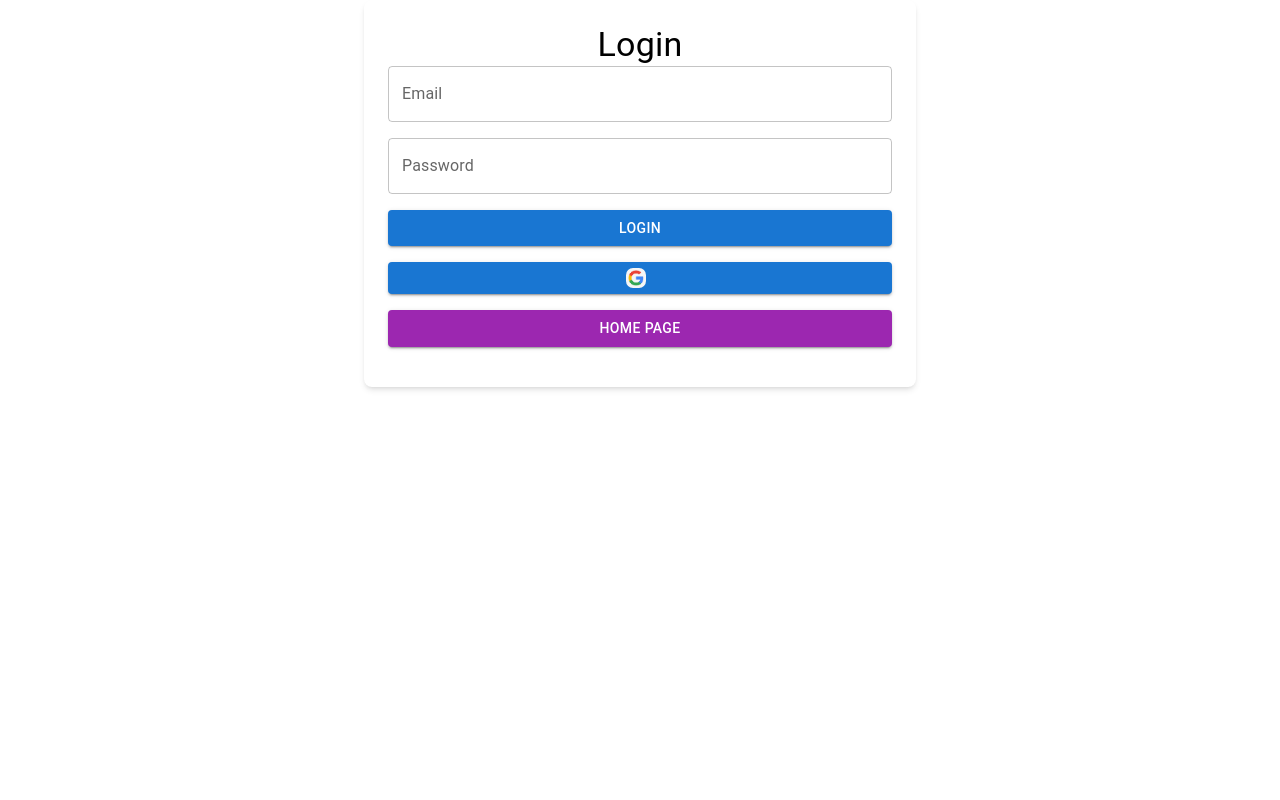
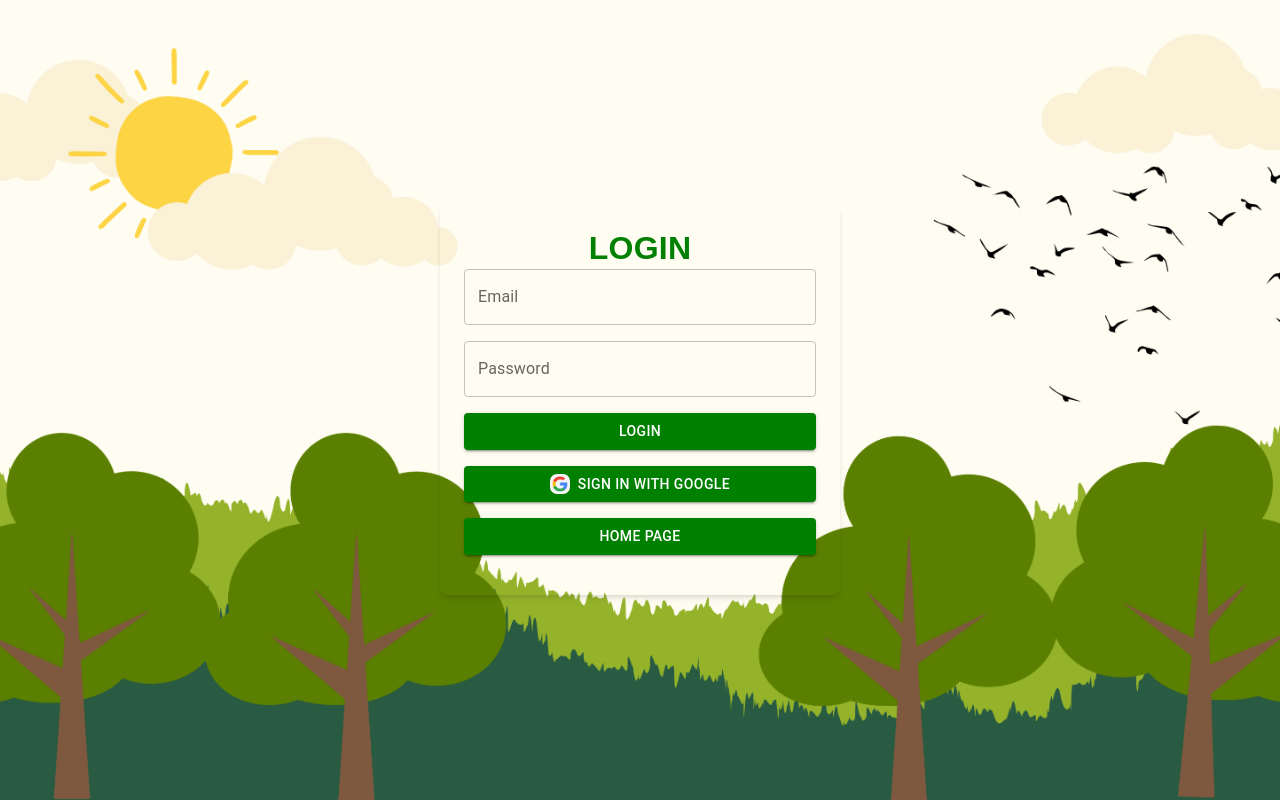
Before and after one commit to ujjwalaa7/AIFlashcards, a Next.js app: page /login in a window 1280 px wide. Built offline with nearby package versions, Linux system fonts and the light colour scheme; no server answers.

Commit message:
login-page design

```diff
--- a/app/components/loginpage.js
+++ b/app/components/loginpage.js
@@ -6,6 +6,7 @@ import { TextField, Button, Container, Typography, Box, Stack } from '@mui/mater
 import { useAuthState } from 'react-firebase-hooks/auth';
 import { auth } from '@/firebase';
 import 'tailwindcss/tailwind.css';
+import { FormatBold } from '@mui/icons-material';
 
 export default function LoginPage() {
     const [ email, setEmail ] = useState('');
@@ -47,10 +48,28 @@ export default function LoginPage() {
       }
 
       return (
-    <Container maxWidth="sm" className="flex flex-col items-center justify-center min-h-screen">
-      <Box className="w-full p-6 bg-white rounded-lg shadow-md">
-        <Typography variant="h4" className="mb-4 text-center">
-          Login
+        <Container
+        maxWidth="false"
+        className="flex items-center justify-center min-h-screen"
+        style={{
+          display: 'flex',
+          alignItems: 'center',
+          justifyContent: 'center',
+          minHeight: '100vh',
+          backgroundImage: 'url(/images/trees.png)',
+          backgroundSize: 'cover',
+          backgroundPosition: 'center',
+          backgroundColor: 'darkgreen',
+          backgroundRepeat: 'no-repeat',
+          margin: 0,
+          padding: 0,
+      }}
+    >
+           <Box
+        className="bg-green rounded-lg shadow-md"
+        style={{ width: '400px', padding: '24px',color:'green', fontFamily:'fantasy', FormatBold }}
+      >   <Typography variant="h4" className="mb-4 text-center" style={{ fontFamily: 'Times Roman, sans-serif', fontSize: '2rem',fontWeight:'bold' }}>
+                LOGIN
             </Typography>
             <Stack spacing={2} className="mb-4">
                 <TextField
@@ -72,25 +91,42 @@ export default function LoginPage() {
                 />
                 <Button
                     variant="contained"
-          color="primary"
                     fullWidth
                     onClick={handleEmailLogin}
+                    sx={{
+                      backgroundColor: 'green',
+                      color: 'white',
+                      '&:hover': {
+                        backgroundColor: 'teal',
+                        opacity: 0.8,
+                      },
+                    }}
                 >
                     Login
                 </Button>
                 <Button
                     variant="contained"
-          color="primary"
                     fullWidth
                     onClick={handleGoogleLogin}
+                    style={{ backgroundColor: 'green', color: 'white' }}
                 >
                     <img src='/images/google-logo.png' alt='Google Logo' style={{ width: '20px', marginRight: '8px', borderRadius: '35%' }} />
+                    Sign in with Google
                 </Button>
                 <Button
                     variant="contained"
-            color="secondary"
                     fullWidth
-            onClick={() => router.push('/')}>
+                    onClick={() => router.push('/')}
+                    // style={{ backgroundColor: 'green', color: 'white' }}
+                    sx={{
+                      backgroundColor: 'green',
+                      color: 'white',
+                      '&:hover': {
+                        backgroundColor: 'teal',
+                        opacity: 0.8,
+                      },
+                    }}
+                >
                     Home Page
                 </Button>
             </Stack>
--- a/app/components/signuppage.js
+++ b/app/components/signuppage.js
@@ -36,11 +36,29 @@ export default function SignUpPage() {
   };
 
   return (
-    <Container maxWidth="sm" className="flex flex-col items-center justify-center min-h-screen">
-      <Box className="w-full p-6 bg-white rounded-lg shadow-md">
-        <Typography variant="h4" className="mb-4 text-center">
-          Sign Up
-        </Typography>
+    <Container
+    maxWidth="false"
+    className="flex items-center justify-center min-h-screen"
+    style={{
+      display: 'flex',
+      alignItems: 'center',
+      justifyContent: 'center',
+      minHeight: '100vh',
+      backgroundImage: 'url(/images/trees.png)',
+      backgroundSize: 'cover',
+      backgroundPosition: 'center',
+      backgroundColor: 'darkgreen',
+      backgroundRepeat: 'no-repeat',
+      margin: 0,
+      padding: 0,
+  }}
+>
+<Box
+        className="bg-green rounded-lg shadow-md"
+        style={{ width: '400px', padding: '24px',color:'green', fontFamily:'fantasy'}}
+      >   <Typography variant="h4" className="mb-4 text-center" style={{ fontFamily: 'Times Roman, sans-serif', fontSize: '2rem',fontWeight:'bold' }}>
+                SIGN UP
+            </Typography>
         <Stack spacing={2} className="mb-4">
         <TextField
           label="Email"
@@ -64,6 +82,15 @@ export default function SignUpPage() {
           color="primary"
           fullWidth
           onClick={handleSignUp}
+          sx={{
+            backgroundColor: 'green',
+            color: 'white',
+            '&:hover': {
+              backgroundColor: 'teal',
+              opacity: 0.8,
+            },
+          }}
+
         >
             Sign Up
         </Button>
@@ -71,7 +98,16 @@ export default function SignUpPage() {
             variant="contained"
             color="secondary"
             fullWidth
-            onClick={() => router.push('/')}>
+            onClick={() => router.push('/')}
+            sx={{
+              backgroundColor: 'green',
+              color: 'white',
+              '&:hover': {
+                backgroundColor: 'teal',
+                opacity: 0.8,
+              },
+            }}
+>
                 Home Page
             </Button>
         </Stack>
```
Also changed, not shown: public/images/trees.png (added), public/images/zooback2.jpg (deleted). Lines whose indentation alone changed are shown as unchanged.
